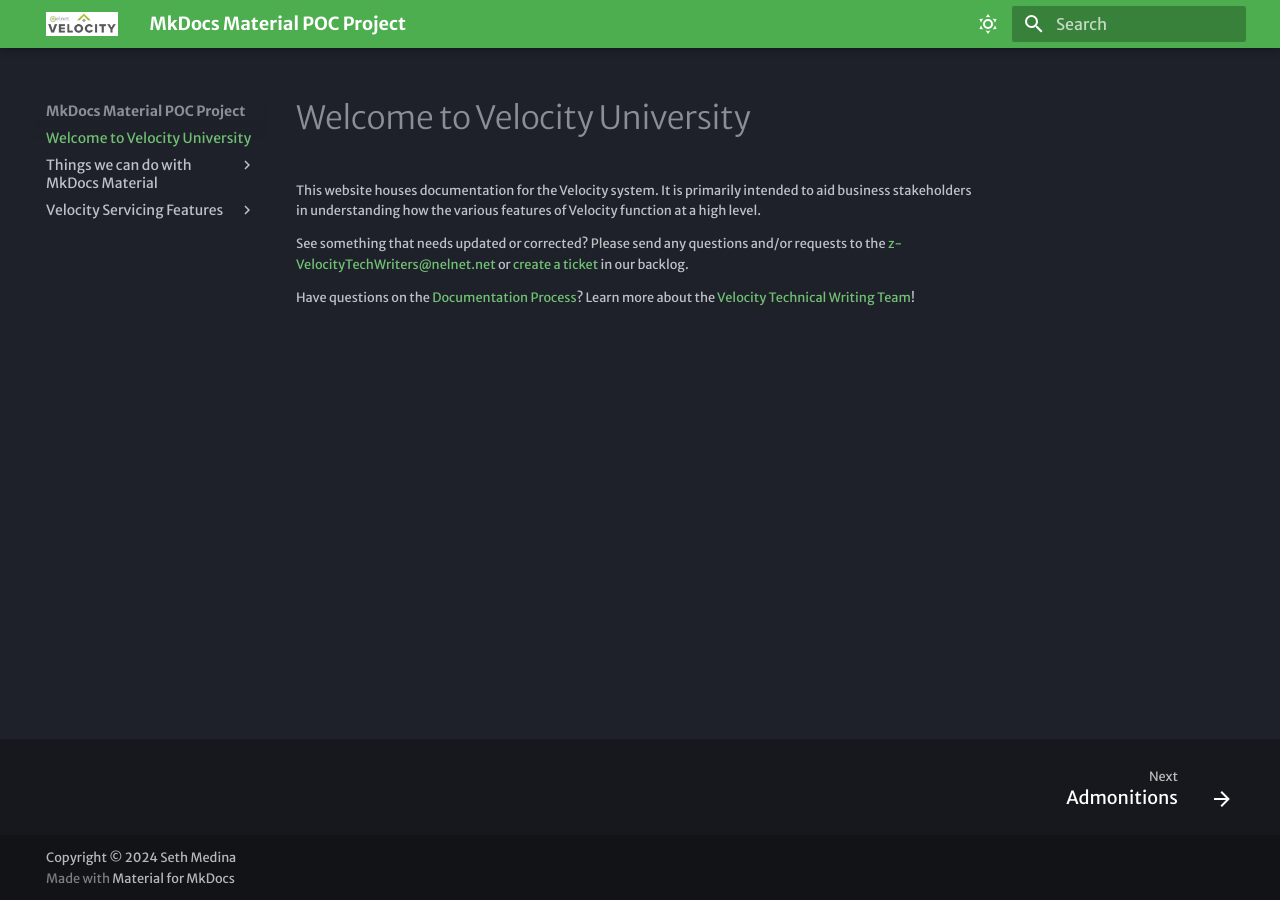
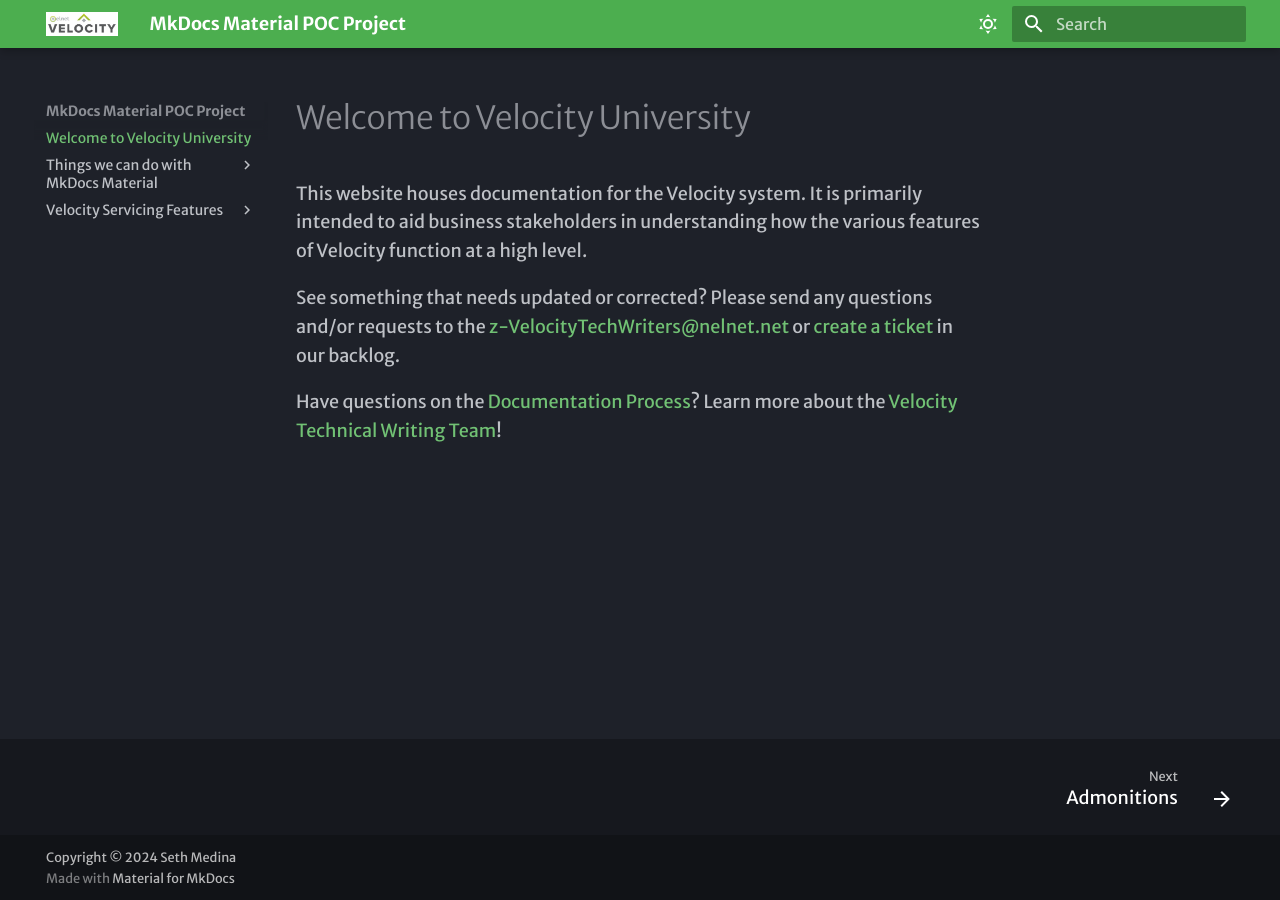
Before and after one commit to medinast/mkdocs-material-poc, an MkDocs documentation site: the page built from docs/index.md, in a window 1280 px wide. Built offline with MkDocs 1.6.1 and Material for MkDocs 9.7.7, drawn with Linux system fonts in a browser that asks for light colours; some web fonts are replaced.

Commit message:
Update extra.css

```diff
--- a/docs/stylesheets/extra.css
+++ b/docs/stylesheets/extra.css
@@ -1,3 +1,3 @@
 p {
-    font-size: 80%;
+    font-size: 0.9rem;
   }
```
